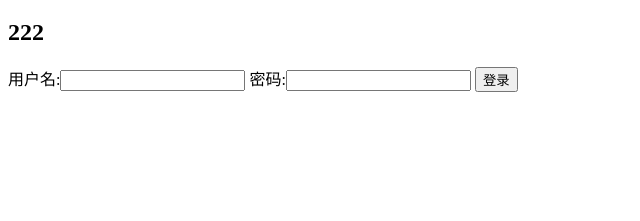
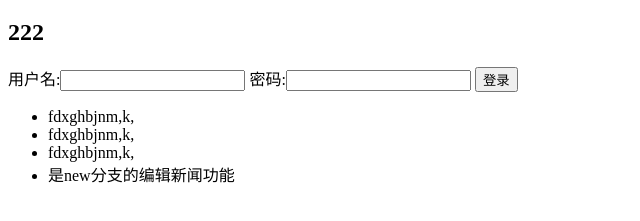
Before and after one commit to zcy1999/git-lessson30, a plain HTML site: page index.html in a window 1280 px wide. Shown: the part 61-282 px from the top of the page, without its empty margins (0-640 px from the left). Drawn offline with Linux system fonts and the light colour scheme.

Commit message:
新闻列表

```diff
--- a/index.html
+++ b/index.html
@@ -16,6 +16,11 @@
          <button type="submit">登录</button>
     </div>
 
-
+     <ul>
+         <li>fdxghbjnm,k,</li>
+         <li>fdxghbjnm,k,</li>
+         <li>fdxghbjnm,k,</li>
+         <li>是new分支的编辑新闻功能 </li>
+        </ul>
 </body>
 </html>
```
